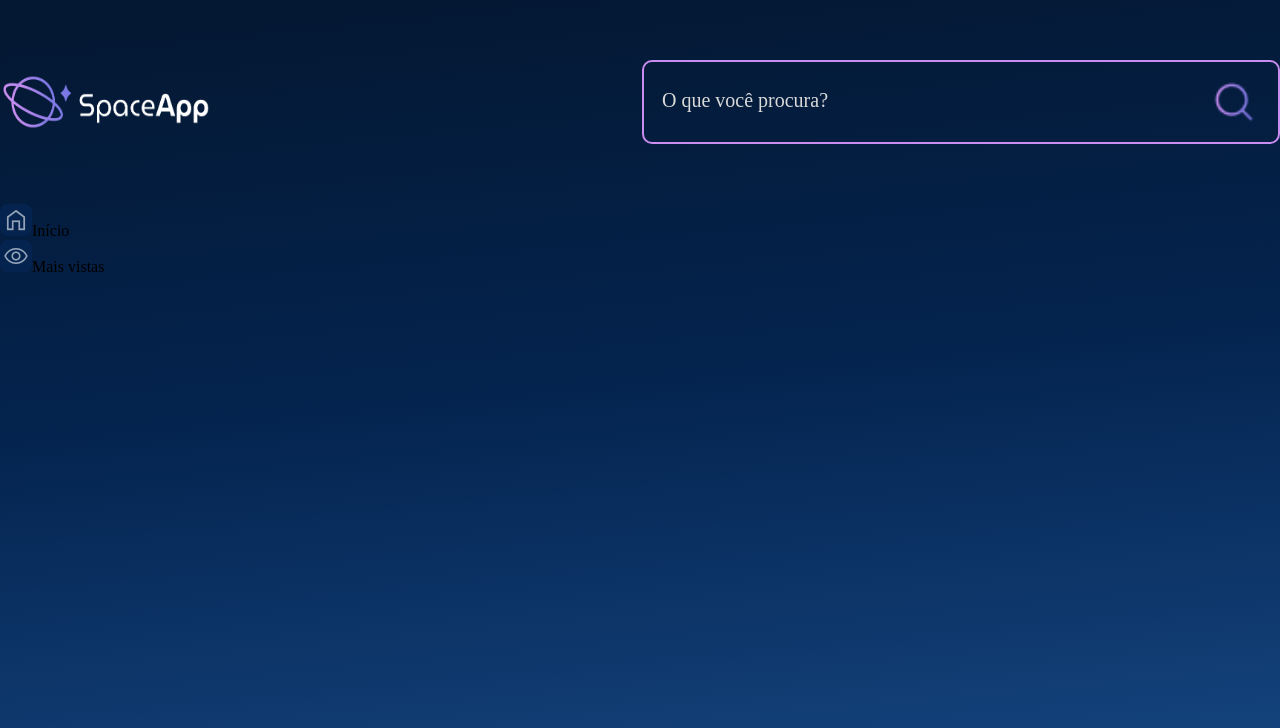
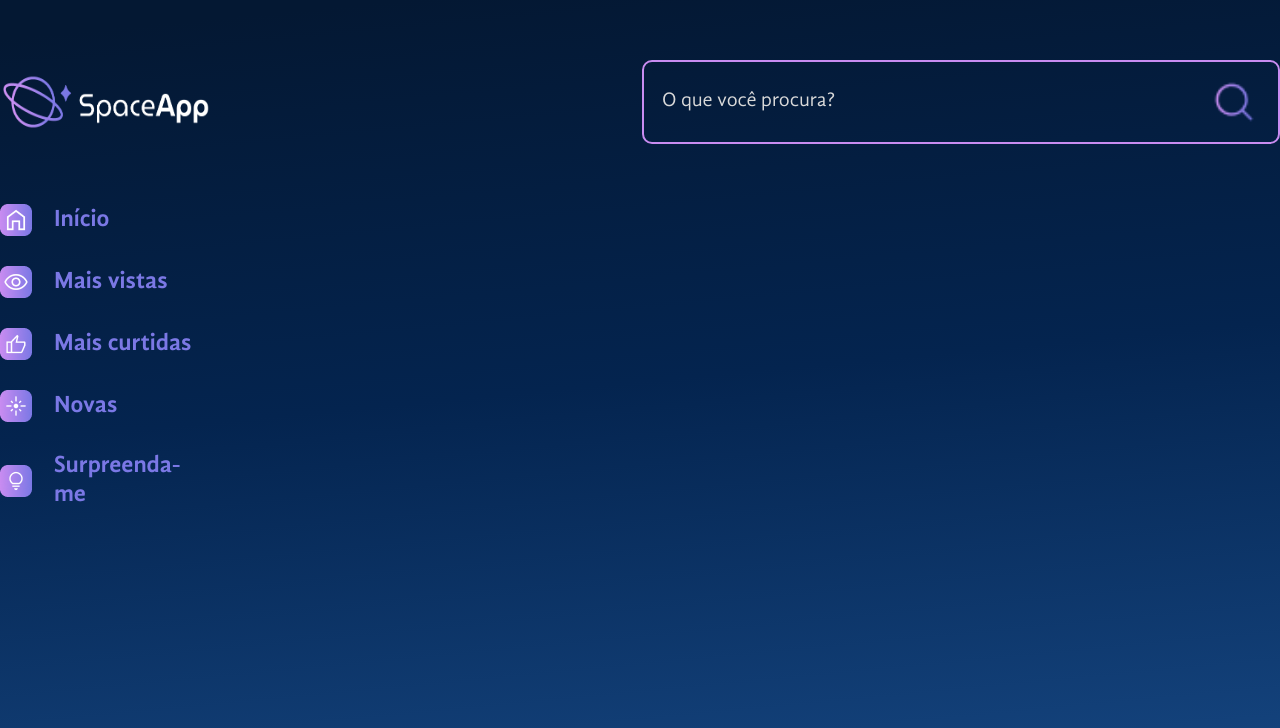
Before and after one commit to vinimanfrin/space-app, a React (Vite) app: page / in a window 1280 px wide. Shown: the top 728 px of the page. Built offline with nearby package versions, Linux system fonts and the light colour scheme.

Commit message:
término da implementação da barra lateral e importações das fontes globais

```diff
--- a/src/componentes/BarraLateral/index.jsx
+++ b/src/componentes/BarraLateral/index.jsx
@@ -26,6 +26,24 @@ const BarraLateral = () => {
                         Mais vistas
                     </ItemNavegacao>
 
+                    <ItemNavegacao
+                    iconeInativo="/icones/mais-curtidas-inativo.png"
+                    iconeAtivo="/icones/mais-curtidas-ativo.png">
+                        Mais curtidas
+                    </ItemNavegacao>
+
+                    <ItemNavegacao
+                    iconeInativo="/icones/novas-inativo.png"
+                    iconeAtivo="/icones/novas-ativo.png">
+                        Novas
+                    </ItemNavegacao>
+
+                    <ItemNavegacao
+                    iconeInativo="/icones/surpreenda-me-inativo.png"
+                    iconeAtivo="/icones/surpreenda-me-ativo.png">
+                        Surpreenda-me
+                    </ItemNavegacao>
+
                 </ListaEstilizada>
             </nav>
         </aside>
--- a/src/componentes/EstilosGlobais/index.jsx
+++ b/src/componentes/EstilosGlobais/index.jsx
@@ -1,9 +1,21 @@
 import { createGlobalStyle } from "styled-components";
 
+import GandhiSansRegular from './fontes/GandhiSans-Regular.otf';
+import GandhiSansBold from './fontes/GandhiSans-Bold.otf';
+
 const EstilosGlobais = createGlobalStyle`
+@font-face {
+  font-family: 'GandhiSansRegular' ;
+  src: local('Gandhi Sans Regular'),local('GandhiSansRegular'),url(${GandhiSansRegular});
+}
+@font-face {
+  font-family: 'GandhiSansBold' ;
+  src: local('Gandhi Sans Bold'),local('GandhiSansBold'),url(${GandhiSansBold});
+}
 html {
 line-height: 1.15;
 -webkit-text-size-adjust: 100%;
+font-family: GandhiSansRegular;
 }
 body {
   margin: 0;
--- a/src/componentes/ItemNavegacao/index.jsx
+++ b/src/componentes/ItemNavegacao/index.jsx
@@ -1,11 +1,20 @@
 import styled from "styled-components"
 
 const ItemListaEstilizado = styled.li`
+    font-size: 24px;
+    line-height: 29px;
+    margin-bottom:30px;
+    cursor: pointer;
+    color: ${ props => props.$ativo ? '#7b78e5' : '#d9d9d9' };
+    font-family: ${ props => props.$ativo ? 'GandhiSansBold' : 'GandhiSansRegular'} ;
+    display: flex;
+    align-items: center;
+    gap: 22px;
 
 `
 
-const ItemNavegacao = (props, {ativo=false}) => {
-    return <ItemListaEstilizado>
+const ItemNavegacao = (props, {ativo=true}) => {
+    return <ItemListaEstilizado $ativo={ativo}>
             <img src={ativo ? props.iconeAtivo : props.iconeInativo} alt="" />
             {props.children}
         </ItemListaEstilizado>
```
Also changed, not shown: .eslintrc.cjs (deleted), src/componentes/EstilosGlobais/fontes/GandhiSans-Bold.otf (added), src/componentes/EstilosGlobais/fontes/GandhiSans-Regular.otf (added).
